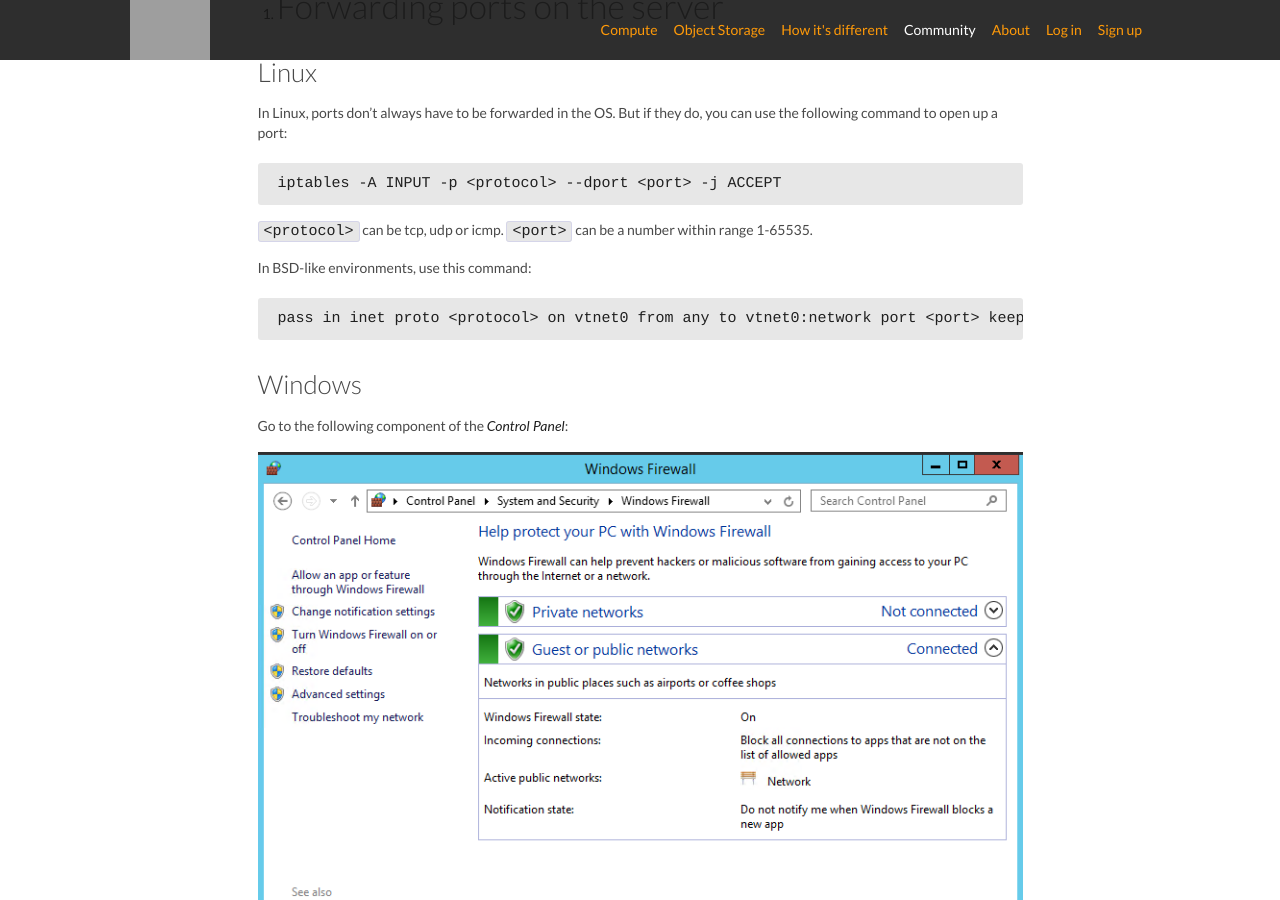
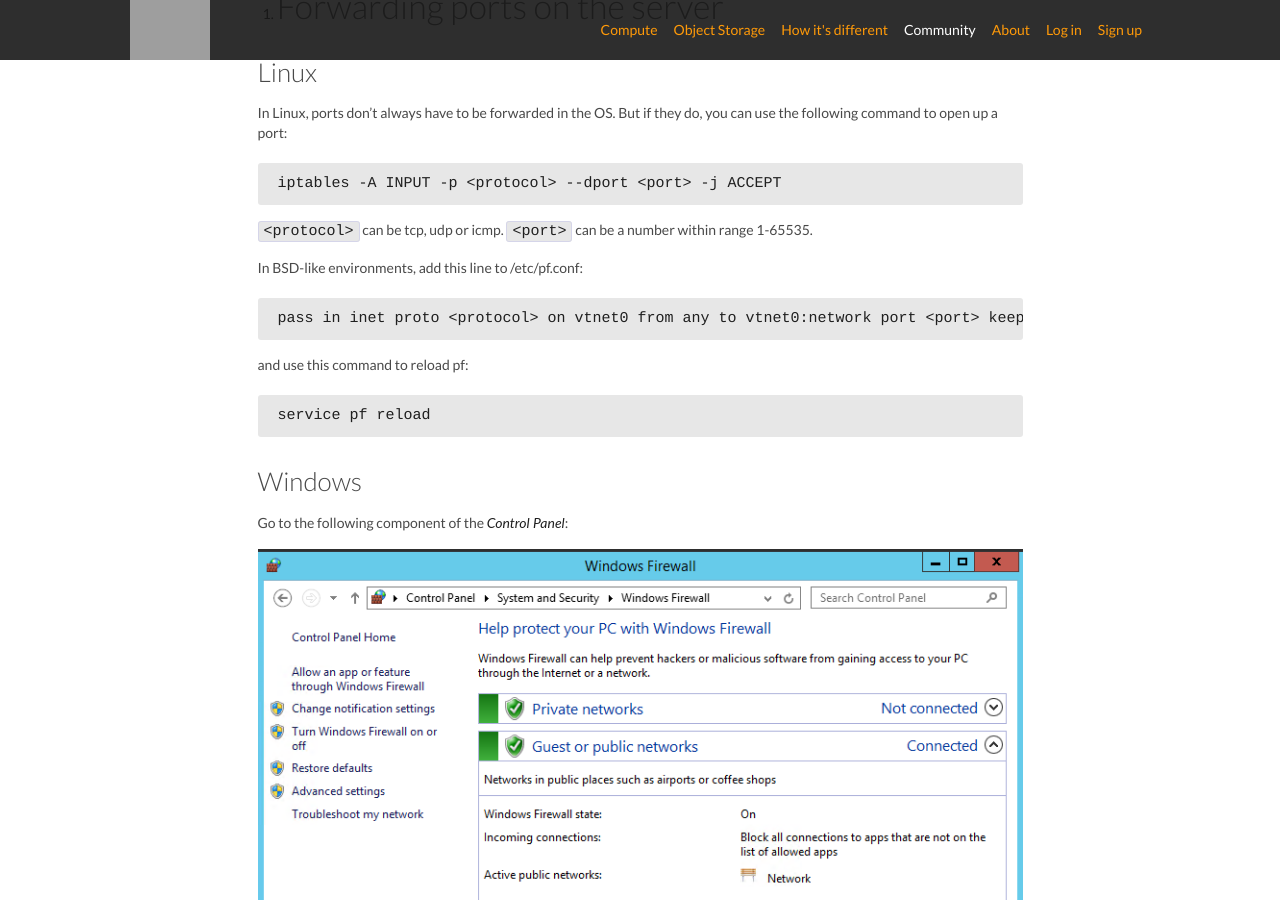
Before and after one commit to ovhlabs/knowledge-base, a Jekyll site: the page built from en/_posts/2015-01-17-forwarding-ports.md, in a window 1280 px wide and 900 px high, scrolled down 2106 px. Built offline with Jekyll 4.4.1, drawn with Linux system fonts in a browser that asks for light colours; some web fonts are replaced; Markdown is read by kramdown in place of the engine named in the settings; comment, search, counter and statistics services are not loaded; grey boxes are pictures that could not be loaded.

Commit message:
Fixed BSD

````diff
--- a/en/_posts/2015-01-17-forwarding-ports.md
+++ b/en/_posts/2015-01-17-forwarding-ports.md
@@ -59,9 +59,14 @@
 
 `<protocol>` can be tcp, udp or icmp. `<port>` can be a number within range 1-65535.
 
-In BSD-like environments, use this command:
+In BSD-like environments, add this line to /etc/pf.conf:
 ```
 pass in inet proto <protocol> on vtnet0 from any to vtnet0:network port <port> keep state
+```
+
+and use this command to reload pf:
+```
+service pf reload
 ```
 
 ## Windows ##
````
